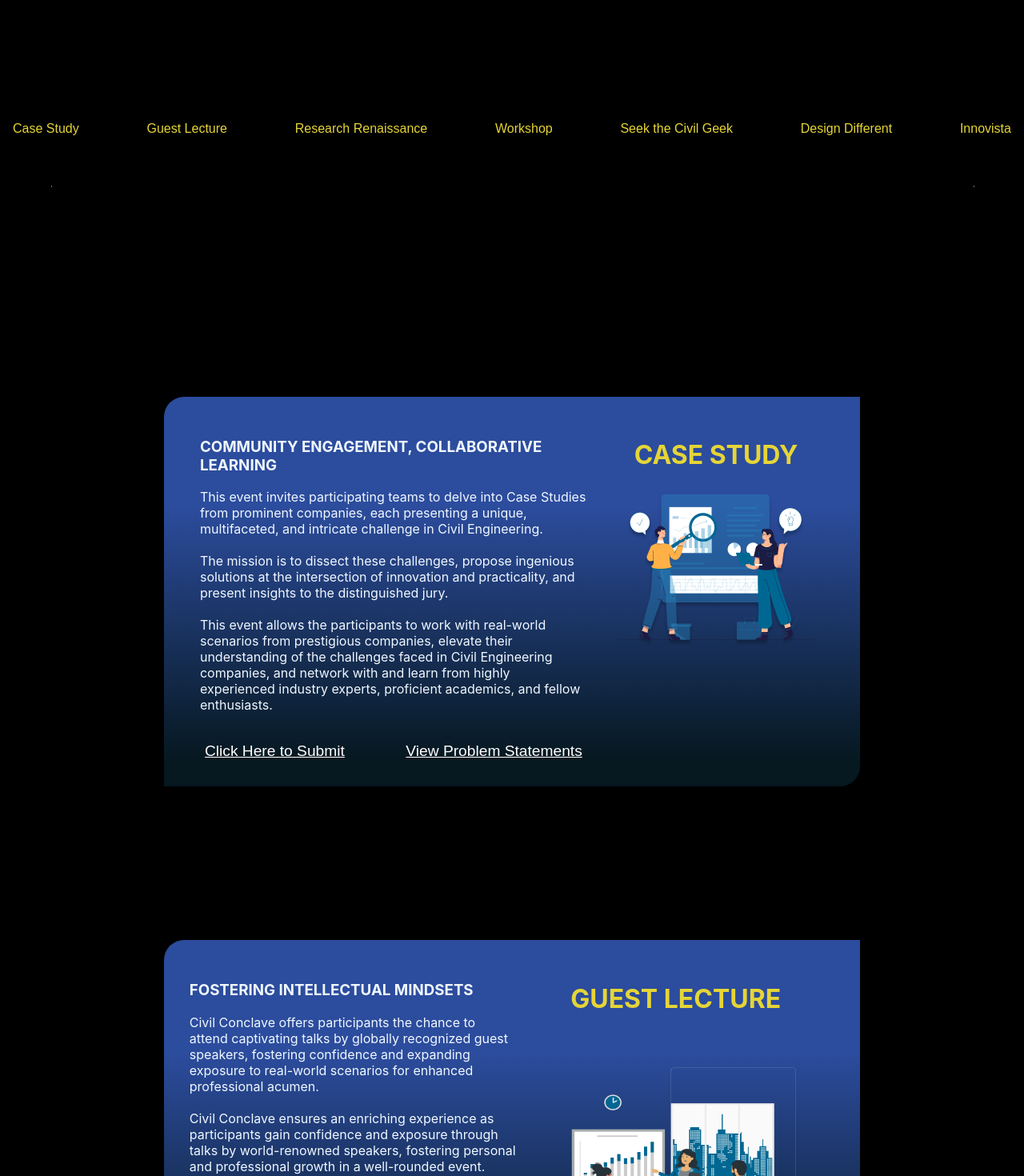
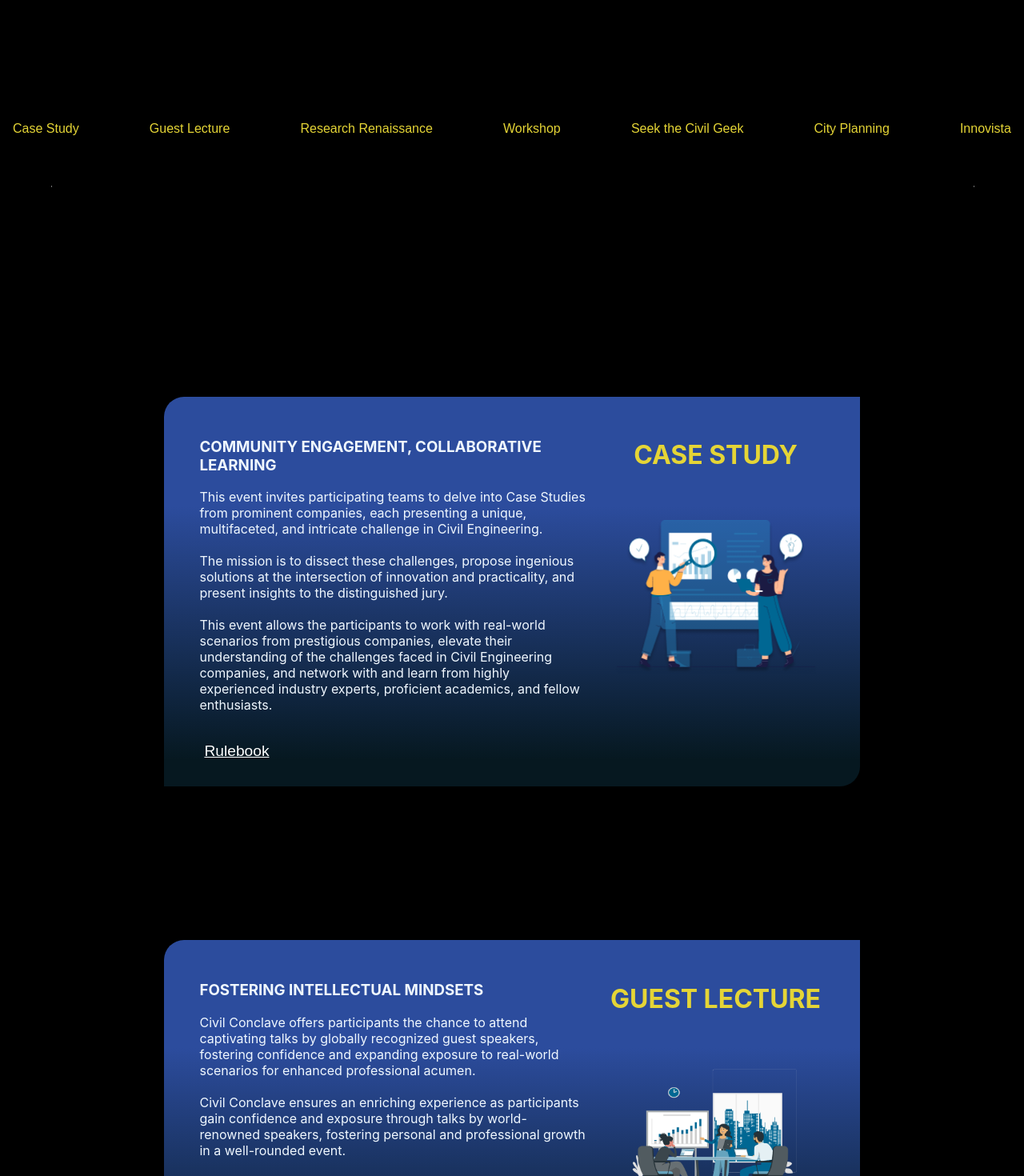
Before and after one commit to Civil-Conclave/civilconclave2k22, a React (Create React App) app: page /events in a window 1280 px wide. Shown: the part 560-2030 px from the top of the page at 80% size. Built offline with nearby package versions, Linux system fonts and the light colour scheme.

Commit message:
feat: update events

```diff
--- a/src/components/Events/EventsAll.jsx
+++ b/src/components/Events/EventsAll.jsx
@@ -159,27 +159,27 @@ const Events = (props) => {
   }
   function handleClickCaseS(e) {
     window.open(
-      "https://drive.google.com/file/d/1kyhvyUjlX7iCHrh2mnxq8QoT-eX6Dn1f/view?usp=drive_link"
+      "https://drive.google.com/file/d/10Pav9-7jL8W-tLVCWAD-egoq7mgr4EPG/view?usp=sharing"
     );
   }
   function handleClickResearch(e) {
     window.open(
-      "https://drive.google.com/file/d/1CPwRgvLs3gN9G8-8JiCdcJP3nUsO1lxx/view?usp=drive_link"
+      "https://drive.google.com/file/d/10V00FgfXxbAtlWfVn0fbhkM6JHx5ZmdP/view?usp=sharing"
     );
   }
   function handleClickStcg(e) {
     window.open(
-      "https://drive.google.com/file/d/1h9Pkr7J8zeDEs9m1pn9zKJaoOprcrJZS/view?usp=sharing"
+      "https://drive.google.com/file/d/10KI4KZLCDN-vmyeAJY7rbMLhFaMDA1zN/view?usp=sharing"
     );
   }
   function handleClickDesign(e) {
     window.open(
-      "https://drive.google.com/file/d/1g2Y6g8-0w4PDJtfZmcst3P8yyV2Vwp0v/view?usp=drive_link"
+      "https://drive.google.com/file/d/10I_MAmfnE_jH1YXDGT13e_deMDXCjfBv/view?usp=sharing"
     );
   }
   function innovistasubmit(e) {
     window.open(
-      "https://drive.google.com/file/d/1Vg0ee8GCmBq-cWOZIRPUIp2zMaZSpAXC/view?usp=drive_link"
+      "https://drive.google.com/file/d/10mZWZepxH2vLqTrmYXirGAtmSBgela4M/view?usp=sharing"
     );
   }
 
@@ -192,12 +192,12 @@ const Events = (props) => {
       "https://drive.google.com/file/d/1Z4AJG3qBc-vFTxQ4hh2bNWye64_pGFDT/view?usp=sharing"
     );
   }
-  function handleClickCase6(e){
+  function handleClickCase6(e) {
     window.open(
       "https://drive.google.com/file/d/1ii4OiGwNJd8gx6kgIh50iAHLjMbGbtrf/view?usp=drive_link"
     );
   }
-  function handleClickCaseStudy(e){
+  function handleClickCaseStudy(e) {
     window.open(
       "/casestudy"
     );
@@ -235,18 +235,18 @@ const Events = (props) => {
                 {data[0].body4}
               </p>
               <div className="caseStudyButtons">
-                <button style={{cursor:'pointer'}} className="submitButton" onClick={casesubmit}>
-                  Click Here to Submit
+                <button style={{ cursor: 'pointer' }} className="submitButton" onClick={handleClickCaseS}>
+                  Rulebook
                 </button>
-                <button style={{cursor:'pointer'}} className="submitButton" onClick={handleClickCaseStudy}>
+                {/* <button style={{cursor:'pointer'}} className="submitButton" onClick={handleClickCaseStudy}>
                   View Problem Statements
-                </button>
+                </button> */}
               </div>
             </div>
             <div className="vertical-line"></div>
             <div className="rightImg">
               <h1 ref={myRef1}>{data[0].imgtitle}</h1>
-              <img src={data[0].url} alt="" />
+              <img src={data[0].url} alt="" style={{ height: '16rem', width: '16rem', objectFit: 'contain', borderRadius: 12 }} />
             </div>
           </div>
           <div className="whole-eventscontainer">
@@ -268,7 +268,7 @@ const Events = (props) => {
             <div className="vertical-line"></div>
             <div className="rightImg">
               <h1 ref={myRef2}>{data[1].imgtitle}</h1>
-              <img src={data[1].url} alt="" />
+              <img src={data[1].url} alt="" style={{ height: '16rem', width: '16rem', objectFit: 'contain', borderRadius: 12 }} />
             </div>
           </div>
           <div className="whole-eventscontainer">
@@ -287,7 +287,7 @@ const Events = (props) => {
                 {data[2].body4}
               </p>
               <div className="caseStudyButtons">
-                <button style={{cursor:'pointer'}} className="submitButton" onClick={handleClickResearch}>
+                <button style={{ cursor: 'pointer' }} className="submitButton" onClick={handleClickResearch}>
                   Rulebook
                 </button>
                 {/* <button style={{cursor:'pointer'}}
@@ -300,7 +300,7 @@ const Events = (props) => {
             </div>
             <div className="rightImg">
               <h1 ref={myRef3}>{data[2].imgtitle}</h1>
-              <img src={data[2].url} alt="" />
+              <img src={data[2].url} alt="" style={{ height: '16rem', width: '16rem', objectFit: 'contain', borderRadius: 12 }} />
             </div>
           </div>
           <div className="whole-eventscontainer">
@@ -325,7 +325,7 @@ const Events = (props) => {
             <div className="vertical-line"></div>
             <div className="rightImg">
               <h1 ref={myRef4}>{data[3].imgtitle}</h1>
-              <img src={data[3].url} alt="" />
+              <img src={data[3].url} alt="" style={{ height: '16rem', width: '16rem', objectFit: 'contain', borderRadius: 12 }} />
             </div>
           </div>
           <div className="whole-eventscontainer">
@@ -344,7 +344,7 @@ const Events = (props) => {
                 {data[4].body4}
               </p>
               <div className="caseStudyButtons">
-                <button style={{cursor:'pointer'}} className="submitButton" onClick={handleSubmitDesign}>
+                <button style={{ cursor: 'pointer' }} className="submitButton" onClick={handleSubmitDesign}>
                   Rulebook
                 </button>
 
@@ -359,7 +359,7 @@ const Events = (props) => {
             <div className="vertical-line"></div>
             <div className="rightImg">
               <h1 ref={myRef5}>{data[4].imgtitle}</h1>
-              <img src={data[4].url} alt="" />
+              <img src={data[4].url} alt="" style={{ height: '16rem', width: '16rem', objectFit: 'contain', borderRadius: 12 }} />
             </div>
           </div>
           <div className="whole-eventscontainer">
@@ -378,21 +378,21 @@ const Events = (props) => {
                 {data[5].body4}
               </p>
               <div className="caseStudyButtons">
-              <button style={{cursor:'pointer'}} className="submitButton" onClick={handleClickCaseS}>
+                <button style={{ cursor: 'pointer' }} className="submitButton" onClick={handleClickDesign}>
                   Rulebook
                 </button>
-                <button style={{cursor:'pointer'}} className="submitButton" onClick={handleClick}>
+                {/* <button style={{cursor:'pointer'}} className="submitButton" onClick={handleClick}>
                   View Problem Statements
                 </button>
                 <button style={{cursor:'pointer'}} className="submitButton" onClick={handleClickDesign}>
                   Submit Here
-                </button>
+                </button> */}
               </div>
             </div>
             <div className="vertical-line"></div>
             <div className="rightImg">
               <h1 ref={myRef6}>{data[5].imgtitle}</h1>
-              <img src={data[5].url} alt="" />
+              <img src={data[5].url} alt="" style={{ height: '16rem', width: '16rem', objectFit: 'contain', borderRadius: 12 }}  />
             </div>
           </div>
 
@@ -413,10 +413,10 @@ const Events = (props) => {
                 {data[6].body4}
               </p>
               <div className="caseStudyButtons">
-                <button style={{cursor:'pointer'}} className="submitButton" onClick={innovistasubmit}>
+                {/* <button style={{cursor:'pointer'}} className="submitButton" onClick={innovistasubmit}>
                   Click Here to Submit
-                </button>
-                <button style={{cursor:'pointer'}} className="submitButton" onClick={handleClickCase6}>
+                </button> */}
+                <button style={{ cursor: 'pointer' }} className="submitButton" onClick={innovistasubmit}>
                   Rulebook
                 </button>
                 {/* <button style={{cursor:'pointer'}} className="submitButton" onClick={handleClick}>
@@ -427,7 +427,7 @@ const Events = (props) => {
             <div className="vertical-line"></div>
             <div className="rightImg">
               <h1 ref={myRef7}>{data[6].imgtitle}</h1>
-              <img src={data[6].url} alt="" />
+              <img src={data[6].url} alt="" style={{ height: '16rem', width: '16rem', objectFit: 'contain', borderRadius: 12 }} />
             </div>
           </div>
 
--- a/src/components/Events/HeaderEvents.js
+++ b/src/components/Events/HeaderEvents.js
@@ -54,7 +54,7 @@ function HeaderEvents(props) {
           Seek the Civil Geek
         </button>
         <button className="footText" onClick={handleClick5}>
-          Design Different
+          City Planning
         </button>
         <button className="footText" onClick={handleClick6}>
           Innovista
--- a/src/components/Events/data.js
+++ b/src/components/Events/data.js
@@ -3,7 +3,7 @@ import img from "../../assets/eve1.png";
 import img2 from "../../assets/eve3.png";
 import img3 from "../../assets/eve4.png";
 import img4 from "../../assets/eve5.png";
-import img5 from "../../assets/design_diff.png";
+import img5 from "../../assets/planning.webp";
 import img6 from "../../assets/5516 1.png";
 import img7 from "../../assets/innovista.png"
 
@@ -77,16 +77,15 @@ const data = [
   },
   {
     url: img5,
-    title: "LEARN..DESIGN..PRESENT",
+    title: "CONCEIVE, ENGINEER, TRANSFORM",
     body1:
-      "Explore unconventional thinking in Design Different, a challenge testing problem-solving skills with real-world design dilemmas. Break free from traditional thinking and unleash your design genius.",
-    body2:
-      "By combining design tools with civil engineering expertise, Design Different will provide a unique opportunity for individuals to enhance their skills and gain valuable insights.",
+      "The City Planning event at the Nirmaan'25 - IIT Roorkee Civil Conclave offers a prestigious platform for participants to envision and craft the infrastructure of tomorrow's cities. This challenge encourages the creation of urban landscapes that integrate cutting-edge technologies, sustainable practices, and forward-thinking designs.",
+      body2:"Whether reimagining transportation systems, green building innovations, or efficient resource management, your vision will shape the future of urbanization.",
     body3:
-      "Participants are equipped with the tools and techniques necessary to tackle real-world challenges and contribute meaningfully to the future of both design and civil engineering.",
+      "For the leaders of tomorrow, this is an unparalleled opportunity to present their visionary city concepts to a distinguished audience. Showcase your expertise in urban planning, blending practicality with creativity to design cities that not only meet the demands of today but are poised to thrive in the future.",
     body4:
-      "They will embark on a two-day design challenge, starting with a problem statement on Day 1. They'll have ample time to brainstorm creative solutions and present their ideas to our judges.",
-    imgtitle: "DESIGN DIFFERENT",
+      "The City Planning event calls for a synthesis of architectural brilliance, engineering precision, and sustainable innovation, providing an opportunity to set new benchmarks in urban development.",
+    imgtitle: "CITY PLANNING",
   },
 
   {
--- a/src/components/General/Footer.js
+++ b/src/components/General/Footer.js
@@ -46,7 +46,7 @@ function footer() {
               </div>
               <div className="imgBox">
                 <a
-                  href="https://www.facebook.com/civilconclave.iitr/0"
+                  href="https://www.facebook.com/civilconclave.iitr/"
                   target="_blank"
                 >
                   <img src={fb} className="logo" />
```
Also changed, not shown: src/assets/planning.jpg (added), src/assets/planning.webp (added).
